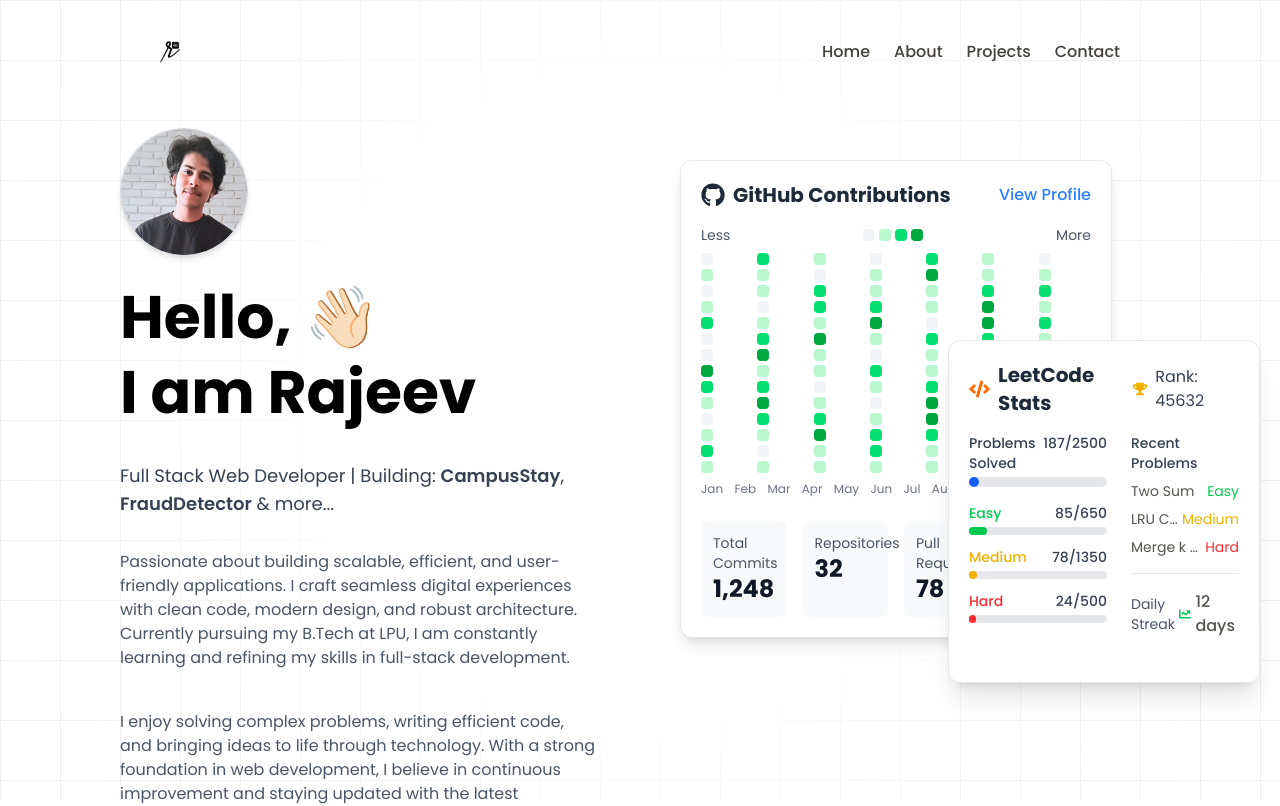
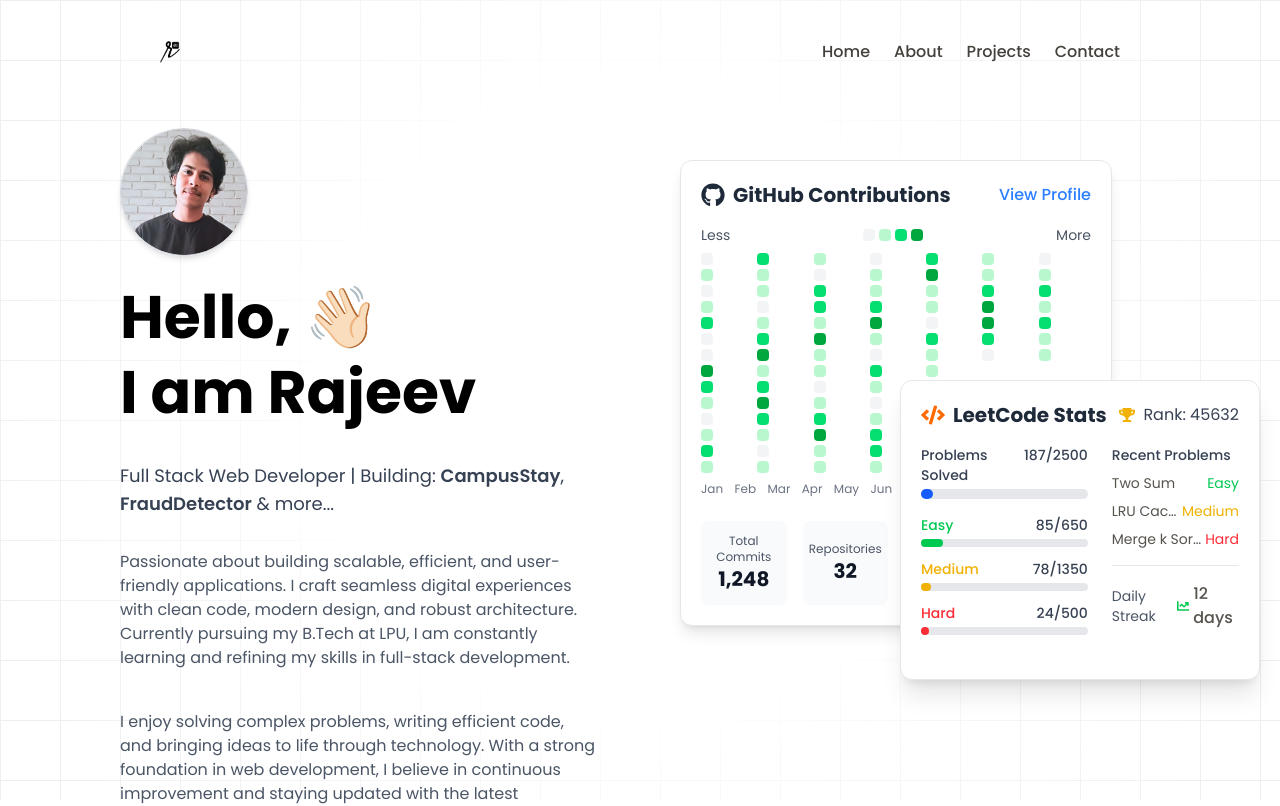
Before and after one commit to Rajeev12R/Rajeev, a Next.js app: page / in a window 1280 px wide. Shown: the top 806 px of the page. Built offline with nearby package versions, Linux system fonts and the light colour scheme.

Commit message:
UI Added at Hero

```diff
--- a/src/components/Hero.tsx
+++ b/src/components/Hero.tsx
@@ -11,7 +11,7 @@
 
   return (
     <div className="relative text-stone-600 flex flex-col min-h-screen w-full">
-      <div className="relative flex flex-col justify-center px-4 sm:px-10 md:px-20 w-full mx-auto flex-grow z-10 py-32">
+      <div className="relative flex flex-col justify-center px-4 sm:px-10 md:px-20 w-full max-w-7xl mx-auto flex-grow z-10 py-32">
         <div className="flex flex-col lg:flex-row items-center lg:items-start justify-between w-full gap-10 lg:gap-20">
 
           {/* Left Section (Text) */}
@@ -37,7 +37,7 @@
 
               {hovered && (
                 <motion.div
-                  className="absolute -inset-y-10 left-[50%] flex items-center justify-center"
+                  className="absolute -inset-y-4 left-[20%] flex items-center justify-center"
                   initial={{ opacity: 0, scale: 0 }}
                   animate={{ opacity: 1, scale: 1 }}
                   exit={{ opacity: 0, scale: 0 }}
--- a/src/components/tech-stack.tsx
+++ b/src/components/tech-stack.tsx
@@ -57,7 +57,7 @@
   }
 
   return (
-    <div className="relative w-full min-h-[400px] mt-8">
+    <div className="relative w-full min-h-[400px] my-8 sm:py-24 md:py-32 lg:py-40">
       {/* GitHub Contributions Card (Background) */}
       <motion.div
         initial={{ opacity: 0, y: 20 }}
@@ -70,7 +70,7 @@
             <FaGithub className="text-2xl text-gray-800 dark:text-white" />
             <h3 className="text-xl font-bold text-gray-800 dark:text-white">GitHub Contributions</h3>
           </div>
-          <button className="text-blue-500 hover:text-blue-700 font-medium flex items-center gap-1">
+          <button className="text-blue-500 hover:text-blue-700 font-medium flex items-center gap-1 cursor-pointer">
             <span>View Profile</span>
           </button>
         </div>
@@ -118,21 +118,21 @@
         </div>
 
         <div className="grid grid-cols-4 gap-4 mt-6">
-          <div className="bg-gray-50 dark:bg-gray-800 p-3 rounded-lg">
-            <p className="text-sm text-gray-600 dark:text-gray-400">Total Commits</p>
-            <p className="text-2xl font-bold text-gray-900 dark:text-white">1,248</p>
+          <div className="bg-gray-50 dark:bg-gray-800 p-3 rounded-lg flex flex-col items-center justify-center">
+            <p className="text-xs text-gray-600 dark:text-gray-400 text-center">Total Commits</p>
+            <p className="text-xl font-bold text-gray-900 dark:text-white">1,248</p>
           </div>
-          <div className="bg-gray-50 dark:bg-gray-800 p-3 rounded-lg">
-            <p className="text-sm text-gray-600 dark:text-gray-400">Repositories</p>
-            <p className="text-2xl font-bold text-gray-900 dark:text-white">32</p>
+          <div className="bg-gray-50 dark:bg-gray-800 p-3 rounded-lg flex flex-col items-center justify-center">
+            <p className="text-xs text-gray-600 dark:text-gray-400 text-center">Repositories</p>
+            <p className="text-xl font-bold text-gray-900 dark:text-white">32</p>
           </div>
-          <div className="bg-gray-50 dark:bg-gray-800 p-3 rounded-lg">
-            <p className="text-sm text-gray-600 dark:text-gray-400">Pull Requests</p>
-            <p className="text-2xl font-bold text-gray-900 dark:text-white">78</p>
+          <div className="bg-gray-50 dark:bg-gray-800 p-3 rounded-lg flex flex-col items-center justify-center">
+            <p className="text-xs text-gray-600 dark:text-gray-400 text-center">Pull Requests</p>
+            <p className="text-xl font-bold text-gray-900 dark:text-white">78</p>
           </div>
-          <div className="bg-gray-50 dark:bg-gray-800 p-3 rounded-lg">
-            <p className="text-sm text-gray-600 dark:text-gray-400">Code Reviews</p>
-            <p className="text-2xl font-bold text-gray-900 dark:text-white">124</p>
+          <div className="bg-gray-50 dark:bg-gray-800 p-3 rounded-lg flex flex-col items-center justify-center">
+            <p className="text-xs text-gray-600 dark:text-gray-400 text-center">Code Reviews</p>
+            <p className="text-xl font-bold text-gray-900 dark:text-white">124</p>
           </div>
         </div>
       </motion.div>
@@ -142,7 +142,7 @@
         initial={{ opacity: 0, y: 40, x: 40 }}
         animate={{ opacity: isVisible ? 1 : 0, y: isVisible ? 180 : 40, x: isVisible ? 100 : 40 }}
         transition={{ duration: 0.7, delay: 0.2 }}
-        className="absolute top-0 right-0 w-[65%] bg-white dark:bg-gray-900 rounded-xl shadow-xl border border-gray-200 dark:border-gray-800 p-5 z-20"
+        className="absolute top-10 lg:right-0 md:right-0 right-[20%] w-[75%] bg-white dark:bg-gray-900 rounded-xl shadow-xl border border-gray-200 dark:border-gray-800 p-5 z-20"
       >
         <div className="flex justify-between items-center mb-4">
           <div className="flex items-center gap-2">
@@ -226,7 +226,7 @@
             </div>
           </div>
 
-          <div className="w-[40%]">
+          <div className="w-[40%] ">
             <h4 className="text-sm font-medium text-gray-700 dark:text-gray-300 mb-2">Recent Problems</h4>
             <div className="space-y-2">
               {leetcodeStats.recentProblems.map((problem, index) => (
```
